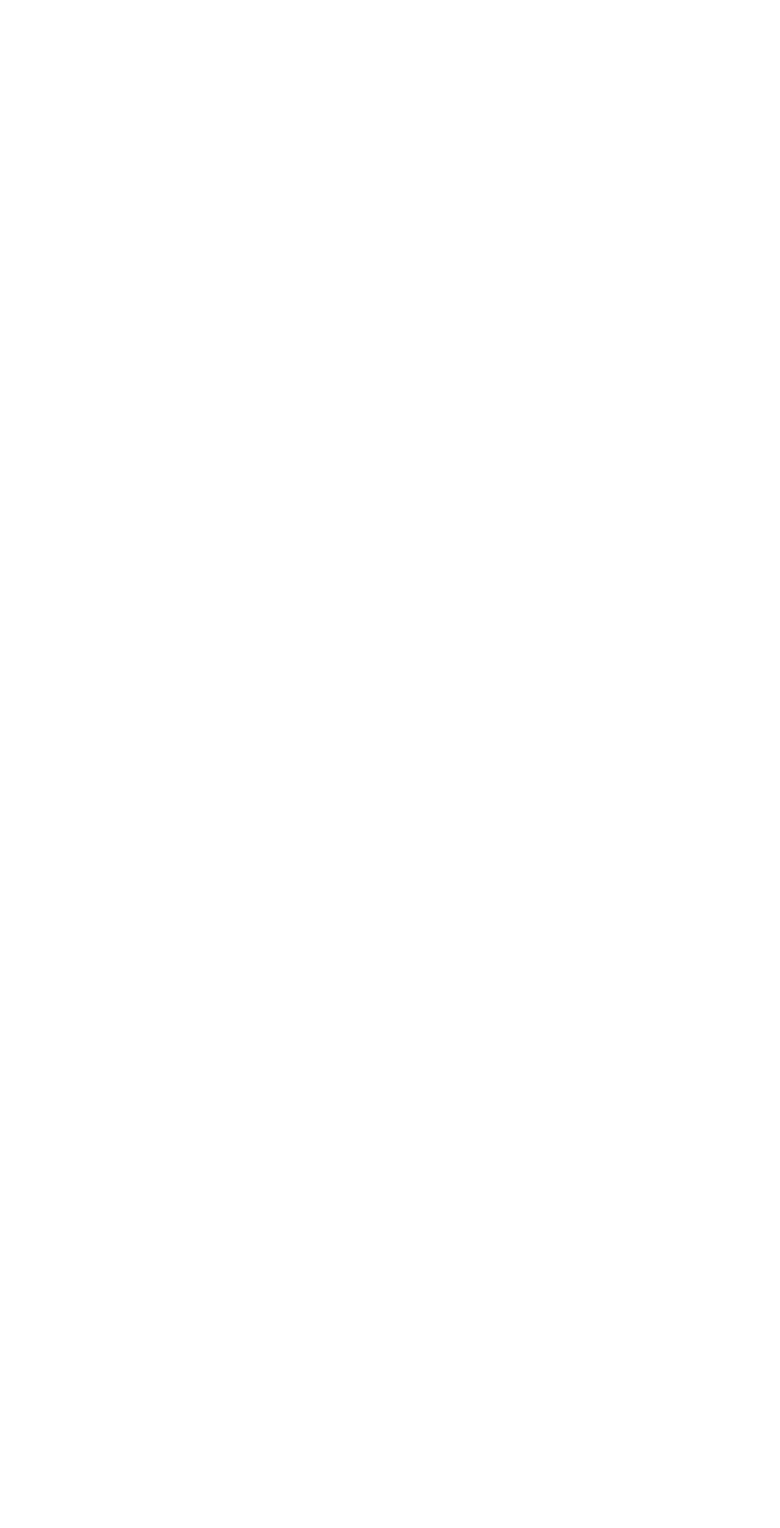
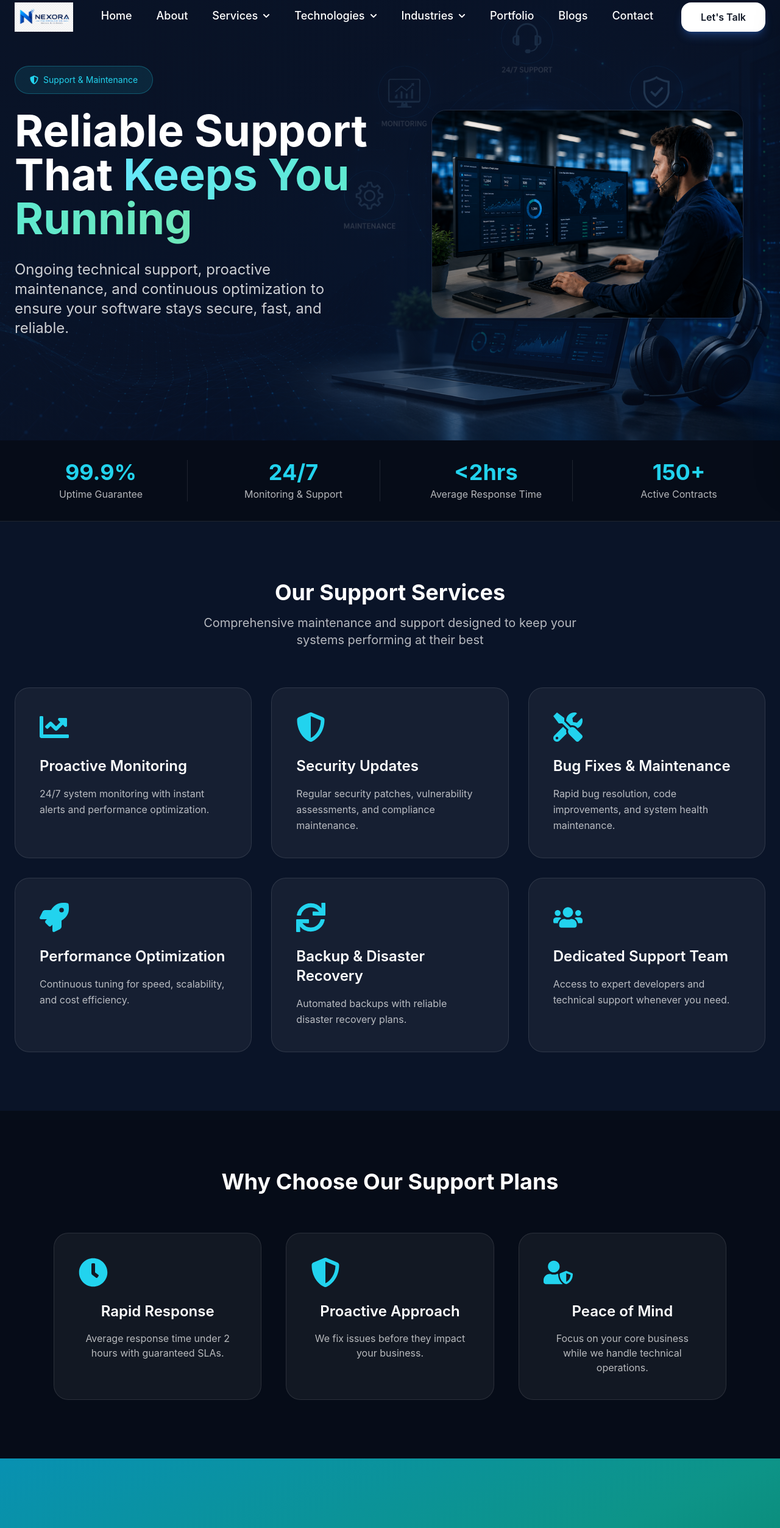
Before and after one commit to jadhavshubham1402/Software, a React (Create React App) app: page /services/support-maintenance in a window 1280 px wide. Before the commit this address had no page. Shown: the part 20-2525 px from the top of the page at 61% size. Before the commit the page ends 800 px from the top, so only its background shows below. Built offline with nearby package versions, Linux system fonts and the light colour scheme.

Commit message:
changes are done

```diff
--- a/src/App.js
+++ b/src/App.js
@@ -23,6 +23,7 @@ import { useEffect } from "react";
 import Contact from "./pages/Contact";
 import ProjectDetail from "./pages/ProjectDetails";
 import BlogDetail from "./pages/BlogDetails";
+import SupportMaintenance from "./pages/SupportMaintaince";
 
 function App() {
   function ScrollToTop() {
@@ -58,6 +59,7 @@ function App() {
           />
           <Route path="/services/ai-ml" element={<AIML />} />
           <Route path="/services/ui-ux-design" element={<UIUXDesign />} />
+          <Route path="/services/support-maintenance" element={<SupportMaintenance />} />
           <Route path="/technologies/frontend" element={<Frontend />} />
           <Route path="/technologies/backend" element={<Backend />} />
           <Route path="/technologies/mobile" element={<Mobile />} />
--- a/src/component/layout/header/HeaderData.js
+++ b/src/component/layout/header/HeaderData.js
@@ -33,6 +33,10 @@ export const navLinks = [
       {
         title: "UI/UX Design",
         path: "/services/ui-ux-design",
+      },
+      {
+        title: "Support & Maintenance",
+        path: "/services/support-maintenance",
       },
     ],
   },
--- /dev/null
+++ b/src/pages/SupportMaintaince.js
@@ -0,0 +1,227 @@
+import React from "react";
+import { motion } from "framer-motion";
+import { useNavigate } from "react-router-dom";
+import {
+  FaShieldAlt,
+  FaChartLine,
+  FaTools,
+  FaClock,
+  FaSync,
+  FaUserShield,
+  FaArrowRight,
+  FaRocket,
+  FaUsers,
+} from "react-icons/fa";
+
+const SupportMaintenance = () => {
+  const navigate = useNavigate();
+
+  const handleGetStarted = () => {
+    navigate("/contact");
+    window.scrollTo({ top: 0, behavior: "smooth" });
+  };
+
+  return (
+    <div className="bg-[#0A1428] text-white overflow-hidden">
+      {/* HERO SECTION */}
+      <section className="relative pt-32 pb-32 overflow-hidden">
+        <div
+          className="absolute inset-0 bg-cover bg-center"
+          style={{
+            backgroundImage: "url('/images/support1.png')",
+            opacity: 0.75,
+          }}
+        />
+        <div className="absolute inset-0 bg-gradient-to-br from-[#0A1428]/90 via-[#0A1428]/80 to-transparent" />
+
+        <div className="max-w-7xl mx-auto px-6 relative z-10">
+          <div className="grid lg:grid-cols-2 gap-16 items-center">
+            <div>
+              <div className="inline-flex items-center gap-2 px-6 py-3 rounded-full border border-cyan-400/30 bg-cyan-400/10 text-cyan-400 text-sm mb-6">
+                <FaShieldAlt /> Support & Maintenance
+              </div>
+
+              <h1 className="text-6xl lg:text-7xl font-bold leading-[1.1] mb-8">
+                Reliable Support That{" "}
+                <span className="bg-gradient-to-r from-cyan-300 via-teal-300 to-emerald-300 bg-clip-text text-transparent">
+                  Keeps You Running
+                </span>
+              </h1>
+
+              <p className="text-2xl text-white/80 max-w-xl mb-10">
+                Ongoing technical support, proactive maintenance, and continuous
+                optimization to ensure your software stays secure, fast, and
+                reliable.
+              </p>
+            </div>
+
+            <div className="relative flex justify-center">
+              <img
+                src="/images/support2.png"
+                alt="Support & Maintenance"
+                className="rounded-3xl shadow-2xl max-w-lg border border-white/10 w-full"
+              />
+            </div>
+          </div>
+        </div>
+      </section>
+
+      {/* STATS BAR */}
+      <div className="border-b border-white/10 bg-black/40">
+        <div className="max-w-7xl mx-auto px-6 py-8 grid grid-cols-2 md:grid-cols-4 gap-8 text-center">
+          {[
+            { number: "99.9%", label: "Uptime Guarantee" },
+            { number: "24/7", label: "Monitoring & Support" },
+            { number: "<2hrs", label: "Average Response Time" },
+            { number: "150+", label: "Active Contracts" },
+          ].map((stat, i) => (
+            <motion.div
+              key={i}
+              initial={{ opacity: 0, y: 20 }}
+              whileInView={{ opacity: 1, y: 0 }}
+              transition={{ delay: i * 0.1 }}
+              className="border-r border-white/10 last:border-0"
+            >
+              <p className="text-4xl font-bold text-cyan-400">{stat.number}</p>
+              <p className="text-white/70 mt-1">{stat.label}</p>
+            </motion.div>
+          ))}
+        </div>
+      </div>
+
+      {/* OUR SUPPORT SERVICES */}
+      <section className="py-24">
+        <div className="max-w-7xl mx-auto px-6">
+          <div className="text-center mb-16">
+            <h2 className="text-4xl font-bold mb-4">Our Support Services</h2>
+            <p className="text-xl text-white/70 max-w-2xl mx-auto">
+              Comprehensive maintenance and support designed to keep your
+              systems performing at their best
+            </p>
+          </div>
+
+          <div className="grid md:grid-cols-2 lg:grid-cols-3 gap-8">
+            {[
+              {
+                title: "Proactive Monitoring",
+                desc: "24/7 system monitoring with instant alerts and performance optimization.",
+                icon: <FaChartLine className="text-5xl" />,
+              },
+              {
+                title: "Security Updates",
+                desc: "Regular security patches, vulnerability assessments, and compliance maintenance.",
+                icon: <FaShieldAlt className="text-5xl" />,
+              },
+              {
+                title: "Bug Fixes & Maintenance",
+                desc: "Rapid bug resolution, code improvements, and system health maintenance.",
+                icon: <FaTools className="text-5xl" />,
+              },
+              {
+                title: "Performance Optimization",
+                desc: "Continuous tuning for speed, scalability, and cost efficiency.",
+                icon: <FaRocket className="text-5xl" />,
+              },
+              {
+                title: "Backup & Disaster Recovery",
+                desc: "Automated backups with reliable disaster recovery plans.",
+                icon: <FaSync className="text-5xl" />,
+              },
+              {
+                title: "Dedicated Support Team",
+                desc: "Access to expert developers and technical support whenever you need.",
+                icon: <FaUsers className="text-5xl" />,
+              },
+            ].map((service, i) => (
+              <motion.div
+                key={i}
+                initial={{ opacity: 0, y: 30 }}
+                whileInView={{ opacity: 1, y: 0 }}
+                transition={{ delay: i * 0.08 }}
+                viewport={{ once: true }}
+                whileHover={{ y: -10 }}
+                className="group bg-white/5 hover:bg-gradient-to-br hover:from-white/10 hover:to-cyan-400/5 border border-white/10 hover:border-cyan-400/50 rounded-3xl p-10 transition-all duration-500"
+              >
+                <div className="text-cyan-400 mb-6 group-hover:scale-110 transition-transform">
+                  {service.icon}
+                </div>
+                <h3 className="text-2xl font-semibold mb-4 group-hover:text-cyan-400 transition-colors">
+                  {service.title}
+                </h3>
+                <p className="text-white/70 leading-relaxed">{service.desc}</p>
+              </motion.div>
+            ))}
+          </div>
+        </div>
+      </section>
+
+      {/* WHY CHOOSE US */}
+      <section className="py-24 bg-black/40">
+        <div className="max-w-6xl mx-auto px-6">
+          <h2 className="text-4xl font-bold text-center mb-16">
+            Why Choose Our Support Plans
+          </h2>
+
+          <div className="grid md:grid-cols-3 gap-10">
+            {[
+              {
+                icon: <FaClock className="text-5xl" />,
+                title: "Rapid Response",
+                desc: "Average response time under 2 hours with guaranteed SLAs.",
+              },
+              {
+                icon: <FaShieldAlt className="text-5xl" />,
+                title: "Proactive Approach",
+                desc: "We fix issues before they impact your business.",
+              },
+              {
+                icon: <FaUserShield className="text-5xl" />,
+                title: "Peace of Mind",
+                desc: "Focus on your core business while we handle technical operations.",
+              },
+            ].map((item, i) => (
+              <motion.div
+                key={i}
+                initial={{ opacity: 0, y: 30 }}
+                whileInView={{ opacity: 1, y: 0 }}
+                viewport={{ once: true }}
+                className="bg-white/5 border border-white/10 rounded-3xl p-10 hover:border-cyan-400/50 transition group text-center"
+              >
+                <div className="text-cyan-400 mb-6 group-hover:scale-110 transition">
+                  {item.icon}
+                </div>
+                <h3 className="text-2xl font-semibold mb-4">{item.title}</h3>
+                <p className="text-white/70">{item.desc}</p>
+              </motion.div>
+            ))}
+          </div>
+        </div>
+      </section>
+
+      {/* FINAL CTA */}
+      <section className="py-28 bg-gradient-to-br from-cyan-600 via-teal-600 to-emerald-700 text-center">
+        <div className="max-w-3xl mx-auto px-6">
+          <h2 className="text-5xl font-bold mb-6">
+            Keep Your Software Running at Peak Performance
+          </h2>
+          <p className="text-2xl text-white/90 mb-12">
+            Let our expert team handle maintenance so you can focus on growing
+            your business.
+          </p>
+
+          <motion.button
+            whileHover={{ scale: 1.05 }}
+            whileTap={{ scale: 0.98 }}
+            onClick={handleGetStarted}
+            className="bg-white text-black px-14 py-7 rounded-3xl font-semibold text-2xl hover:bg-white/95 transition flex items-center gap-4 mx-auto"
+          >
+            Get Support Plan
+            <FaArrowRight />
+          </motion.button>
+        </div>
+      </section>
+    </div>
+  );
+};
+
+export default SupportMaintenance;
```
Also changed, not shown: public/images/support1.png (added), public/images/support2.png (added).
